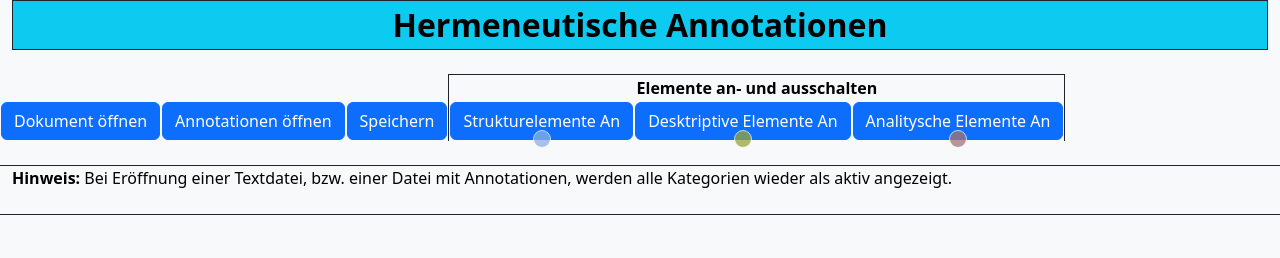
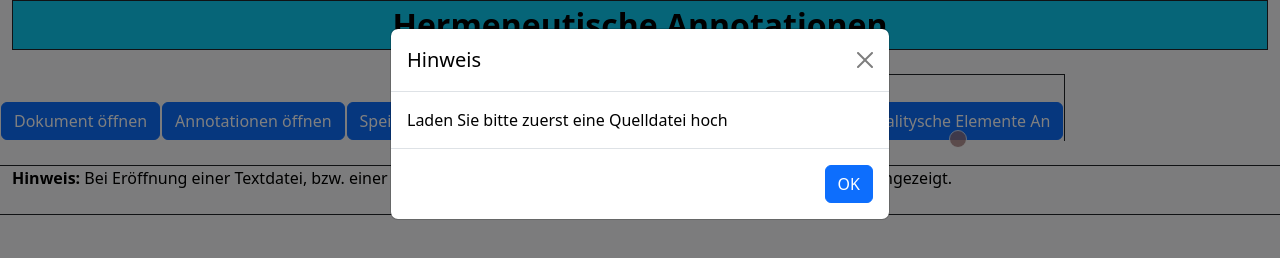
Before and after one commit to Lukasz-kal/Annotations, a website: page index.html in a window 1280 px wide. Both pictures are taken after a click on the element "Annotationen öffnen". Drawn offline with nearby package versions, Linux system fonts and the light colour scheme.

Commit message:
new popups

```diff
--- a/annotation.js
+++ b/annotation.js
@@ -29,7 +29,8 @@ var recogito = (function () {
 
   r.on("createAnnotation", function (a) {
     if (a.body.length > 1) {
-      window.alert("Bitte wählen Sie nur eine Annotationskategorie");
+      getPopup("Bitte wählen Sie nur eine Annotationskategorie");
+      r.removeAnnotation(a);
       return;
     }
     console.log("created", a);
@@ -47,7 +48,7 @@ var recogito = (function () {
         document.getElementById("textToAnnotate").innerText == "" ||
         r.getAnnotations().length == 0
       ) {
-        window.alert("Keine Daten vorhanden");
+        getPopup("Keine Daten vorhanden");
         return;
       }
       const a = document.createElement("a");
@@ -67,10 +68,10 @@ var recogito = (function () {
     .getElementById("load-annotation")
     .addEventListener("click", function () {
       if (document.getElementById("textToAnnotate").innerText == "") {
-        window.alert("Laden Sie bitte zuerst eine Quelldatei hoch");
+        getPopup("Laden Sie bitte zuerst eine Quelldatei hoch");
         return;
       } else {
-        window.alert("Bestehende Annoationen werden entfernt");
+        getPopup("Bestehende Annoationen werden entfernt");
       }
       var input = document.createElement("input");
       input.type = "file";
@@ -85,7 +86,7 @@ var recogito = (function () {
           installRenderingPatch(r);
           console.log("loaded", a);
           resetOnOff();
-          alert("Annotationen geöffnet");
+          getPopup("Annotationen geöffnet");
         });
       };
     });
@@ -203,7 +204,7 @@ document.getElementById("open-file").addEventListener("click", function () {
     };
     console.log(reader.result);
     resetOnOff();
-    alert("Datei geöffnet");
+    getPopup("Datei geöffnet");
   };
 });
 
@@ -235,6 +236,14 @@ resetOnOff = function () {
   );
 };
 
+getPopup = function(text)
+{
+  var myInput = document.getElementById('popup');
+  document.getElementById("modal-body").innerHTML = text;
+  var modalEl = new bootstrap.Modal(myInput);
+  modalEl.show();
+}
+
 tippy("#struc-onoff", {
   content() {
     const template = document.getElementById("struc");
--- a/index.html
+++ b/index.html
@@ -115,6 +115,23 @@
         <strong>Interpretation des Textes</strong>
       </div>
     </div>
+
+    <div class="modal" tabindex="-1" id="popup">
+      <div class="modal-dialog">
+        <div class="modal-content">
+          <div class="modal-header">
+            <h5 class="modal-title">Hinweis</h5>
+            <button type="button" class="btn-close" data-bs-dismiss="modal" aria-label="Close"></button>
+          </div>
+          <div class="modal-body" id="modal-body">
+          </div>
+          <div class="modal-footer">
+            <button type="button" class="btn btn-primary" data-bs-dismiss="modal">OK</button>
+          </div>
+        </div>
+      </div>
+    </div>
+
     <script type="text/javascript" src="./annotation.js"></script>
   </body>
 </html>
--- a/style/style.css
+++ b/style/style.css
@@ -16,3 +16,8 @@
 .transparent {
   background-color: transparent;
 }
+
+.show {
+  visibility: visible;
+  display: block;
+}
```
